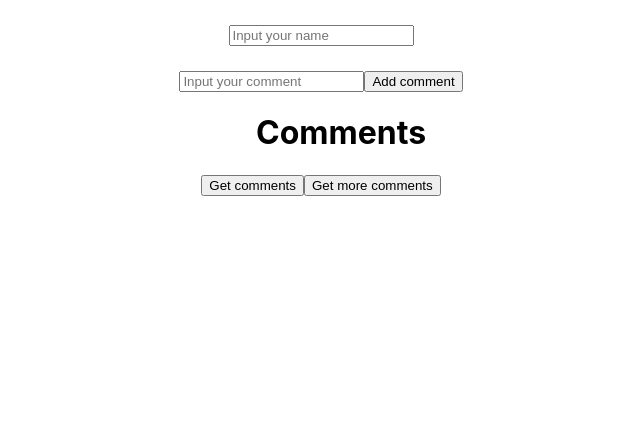
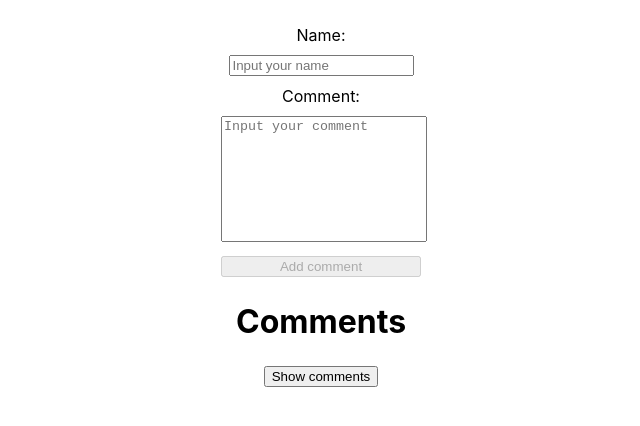
Before and after one commit to StanislavRud/webhomeform, a React (Create React App) app: page / in a window 1280 px wide. Shown: the top 426 px of the page, without its empty margins (319-959 px from the left). Built offline with nearby package versions, Linux system fonts and the light colour scheme.

Commit message:
added created date comments

```diff
--- a/package.json
+++ b/package.json
@@ -9,6 +9,7 @@
     "axios": "^0.21.1",
     "react": "^17.0.2",
     "react-dom": "^17.0.2",
+    "react-paginate": "^7.1.3",
     "react-scripts": "4.0.3",
     "web-vitals": "^1.1.2"
   },
--- a/src/App.js
+++ b/src/App.js
@@ -12,20 +12,22 @@ class App extends React.Component {
 
         this.state = {
             comments: [],
-            name: null,
-            newCommentText: null,
+            name: '',
+            newCommentText: '',
             totalPages: [],
             currentPage: null,
-            disableButton: false
+            disableButton: false,
+            hideButton: false,
+            lastPage: null,
+            disablePostBtn: true,
+            createdComment:''
         }
     }
 
-    // onChangeComment = event => {
-    //     this.setState({name: event.target.value, newComment: event.target.value})
-    // };
 
     getComments = (e) => {
         e.preventDefault();
+
         this.setState(state => {
             mainAPI.getCommentsData()
                 .then(data => {
@@ -34,15 +36,17 @@ class App extends React.Component {
                             {
                                 id: item.id,
                                 name: item.name,
-                                text: item.text
+                                text: item.text,
+                                createdComment: item.created_at
                             }
                         )),
                         totalPages: data.total,
-                        currentPage: data.current_page
+                        currentPage: data.current_page,
+                        hideButton: true,
+                        lastPage: data.last_page
                     })
 
                 });
-            debugger
             return {
                 ...state
             }
@@ -51,7 +55,6 @@ class App extends React.Component {
     };
 
     onPageChanged = (pageNumber) => {
-        // this.setState(this.state.comments = []);
         this.setState(state => {
             mainAPI.getCommentsData(pageNumber)
                 .then(data => {
@@ -60,7 +63,8 @@ class App extends React.Component {
                             {
                                 id: item.id,
                                 name: item.name,
-                                text: item.text
+                                text: item.text,
+                                createdComment: item.created_at
                             }
                         )),
                         totalPages: data.total,
@@ -78,13 +82,18 @@ class App extends React.Component {
     postComment = () => {
         let name = this.state.name;
         let text = this.state.newCommentText;
-        debugger
+
+        if (this.state.name != '' && this.state.newCommentText != '') {
             mainAPI.postComments(name, text)
                 .then(data => console.log(data))
                 .then(this.setState({
                     name: '',
                     newCommentText: ''
                 }))
+        } else {
+            alert('Please input all fields')
+        }
+
     };
 
     disableButton = () => {
@@ -92,26 +101,25 @@ class App extends React.Component {
     };
 
     onChangeName = event => {
-        this.setState({name: event.target.value})
+        this.setState({name: event.target.value});
     };
 
     onChangeText = event => {
-        this.setState({newCommentText: event.target.value})
+        this.setState({newCommentText: event.target.value});
     };
 
     moreComments = (e) => {
-        debugger
+
         e.preventDefault();
 
         this.setState(state => {
-            if (state.currentPage === 4) {
+            if (state.currentPage >= state.lastPage) {
                 this.disableButton();
-                console.log('buttondisabled');
             } else {
                 mainAPI.getCommentsData(state.currentPage++)
                     .then(data => {
                         debugger
-                        this.setState( {
+                        this.setState({
                                 comments: [...state.comments.concat(data.data)]
                             }
                         );
@@ -121,9 +129,8 @@ class App extends React.Component {
                         }
                     });
             }
-
-
-    })};
+        })
+    };
 
     render() {
 
@@ -143,6 +150,8 @@ class App extends React.Component {
                           onPageChanged={this.onPageChanged.bind(this)}
                           moreComments={this.moreComments.bind(this)}
                           disableButton={this.state.disableButton}
+                          hideButton={this.state.hideButton}
+                          createdComment={this.state.createdComment}
                 />
             </div>
         );
--- a/src/components/Comments/Comment.module.css
+++ b/src/components/Comments/Comment.module.css
@@ -1,6 +1,7 @@
 .block_comments {
     width: 50%;
     margin: 0 auto;
+    padding: 0;
 }
 
 .block_comments li {
@@ -24,3 +25,10 @@
 .itemPage:hover {
     cursor: pointer;
 }
+
+.buttonsBlock {
+    width: 25%;
+    margin: 25px auto;
+    display: flex;
+    justify-content: space-around;
+}
--- a/src/components/Comments/Comment/Comment.jsx
+++ b/src/components/Comments/Comment/Comment.jsx
@@ -3,6 +3,10 @@ import React from 'react';
 import Paginator from "../Paginator/Paginator";
 
 const Comment = (props) => {
+
+
+    let date = (value) => new Date(`${value}`).toLocaleDateString()
+
     return (
         <div>
             <h1>Comments</h1>
@@ -17,6 +21,7 @@ const Comment = (props) => {
                     <li key={item.id}>
                         <h3>Name: {item.name}</h3>
                         <p>Text: {item.text}</p>
+                        <p>Created: {date(item.createdComment)}</p>
                     </li>
                 </div>
             ))}
--- a/src/components/Comments/Comments.jsx
+++ b/src/components/Comments/Comments.jsx
@@ -12,12 +12,16 @@ const Comments = (props) => {
                          currentPage={props.currentPage}
                          totalPages={props.totalPages}
                          onPageChanged={props.onPageChanged}
+                         createdComment={props.createdComment}
                 />
 
             </ul>
+            <div className={style.buttonsBlock}>
+                {!props.hideButton ? <button onClick={props.getComments}>Show comments</button> : ''}
 
-            <button onClick={props.getComments}>Get comments</button>
-            <button onClick={props.moreComments} disabled={props.disableButton}>Get more comments</button>
+                {props.hideButton ? <button onClick={props.moreComments} disabled={props.disableButton}>Show more comments</button> : ''}
+            </div>
+
 
         </div>
     );
--- a/src/components/InputFields/InputFields.jsx
+++ b/src/components/InputFields/InputFields.jsx
@@ -6,24 +6,33 @@ const InputFields = (props) => {
     return (
 
         <form className={style.inputForm}>
+            <label>Name:
                 <input type={'text'}
                        value={props.name}
                        onChange={props.onChangeName}
                        placeholder={'Input your name'}
                        required={true}
                 />
+            </label>
 
-            <input type={'text'}
+            <label>Comment:
+                <textarea
                     value={props.newCommentText}
                     onChange={props.onChangeText}
                     placeholder={'Input your comment'}
                     required={true}
                 />
+            </label>
 
-            <button type={'submit'} onClick={(e) => {
+
+            {props.name && props.newCommentText ? <button type={'submit'} onClick={(e) => {
                 e.preventDefault();
                 props.postComment();
-            }}>Add comment</button>
+            }}>Add comment</button> : <button type={'submit'} onClick={(e) => {
+                e.preventDefault();
+                props.postComment();
+            }} disabled={true}>Add comment</button>}
+
 
         </form>
     );
--- a/src/components/InputFields/InputFields.module.css
+++ b/src/components/InputFields/InputFields.module.css
@@ -1,12 +1,23 @@
 .inputForm {
-    width: 25%;
-    margin: 0 auto;
+
+    display: flex;
+    flex-direction: column;
+    width: 200px;
+    margin: 25px auto;
 }
 
-.inputForm input {
-    margin-top: 25px;
+
+
+.inputForm input, textarea {
+    margin: 10px 0;
 }
 
 .inputForm button {
-    margin-top: 25px;
+    /*margin-top: 25px;*/
 }
+
+.inputForm textarea {
+    resize: none;
+    width: 100%;
+    height: 120px;
+}
--- a/src/index.js
+++ b/src/index.js
@@ -5,9 +5,8 @@ import App from './App';
 import reportWebVitals from './reportWebVitals';
 
 ReactDOM.render(
-  <React.StrictMode>
-    <App />
-  </React.StrictMode>,
+
+    <App />,
   document.getElementById('root')
 );
 
```
Also changed, not shown: 1 other file (tests, documents, lock files or other folders). Lines whose indentation alone changed are shown as unchanged.
